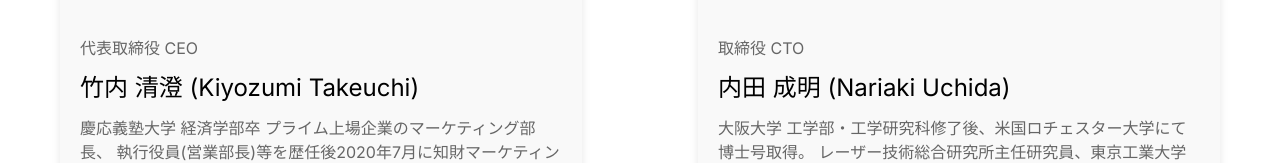
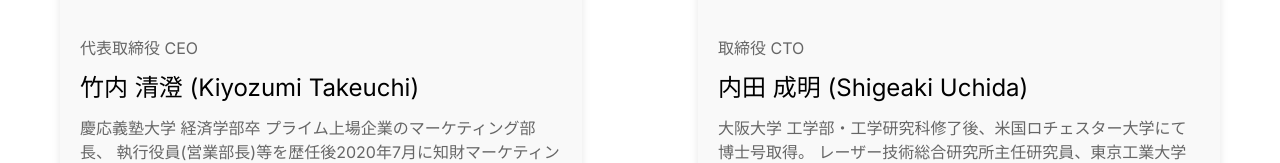
Before and after one commit to yukitchen01/coherent-systems, a Next.js app: page /about in a window 1280 px wide. Shown: the part 506-669 px from the top of the page. Built offline with nearby package versions, Linux system fonts and the light colour scheme; a web font is replaced by a local one.

Commit message:
Update page.tsx
Fixed name typo

```diff
--- a/app/about/page.tsx
+++ b/app/about/page.tsx
@@ -8,7 +8,7 @@
     <Head>
       <title>株式会社コヒーレントシステムズ - 会社概要</title>
           <meta name="description" content="株式会社コヒーレントシステムズの会社概要とメンバー紹介" />
-          <meta name="keywords" content="コヒーレント, レーザープラズマ, 再生可能エネルギー, 宇宙デブリ, Nariaki Uchida, 内田成明, Kiyozumi Takeuchi, 竹内清澄" />
+          <meta name="keywords" content="コヒーレント, レーザープラズマ, 再生可能エネルギー, 宇宙デブリ, Shigeaki Uchida, 内田成明, Kiyozumi Takeuchi, 竹内清澄" />
           <meta property="og:title" content="株式会社コヒーレントシステムズ - 会社概要" />
           <meta property="og:description" content="株式会社コヒーレントシステムズの会社概要、代表挨拶、研究内容などの詳細情報。" />
     </Head>
@@ -47,7 +47,7 @@
             className={styles.cardImage}
           />
           <p>取締役 CTO</p>
-          <h2>内田 成明 (Nariaki Uchida)</h2>
+          <h2>内田 成明 (Shigeaki Uchida)</h2>
           <p>大阪大学 工学部・工学研究科修了後、米国ロチェスター大学にて博士号取得。
             レーザー技術総合研究所主任研究員、東京工業大学特任教授、東京大学客員教授、光産業創成大学院大学
             客員教授、大阪大学招聘教授等を歴任。
```
